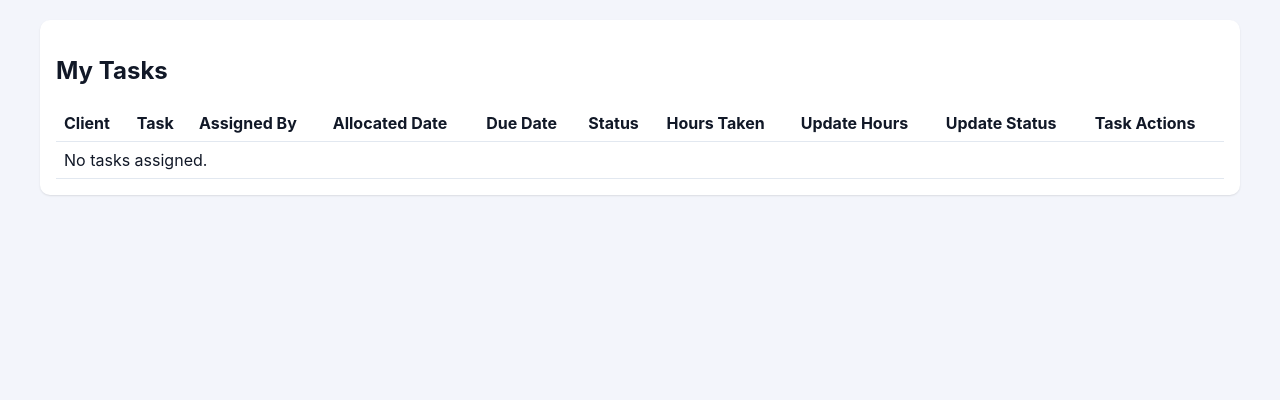
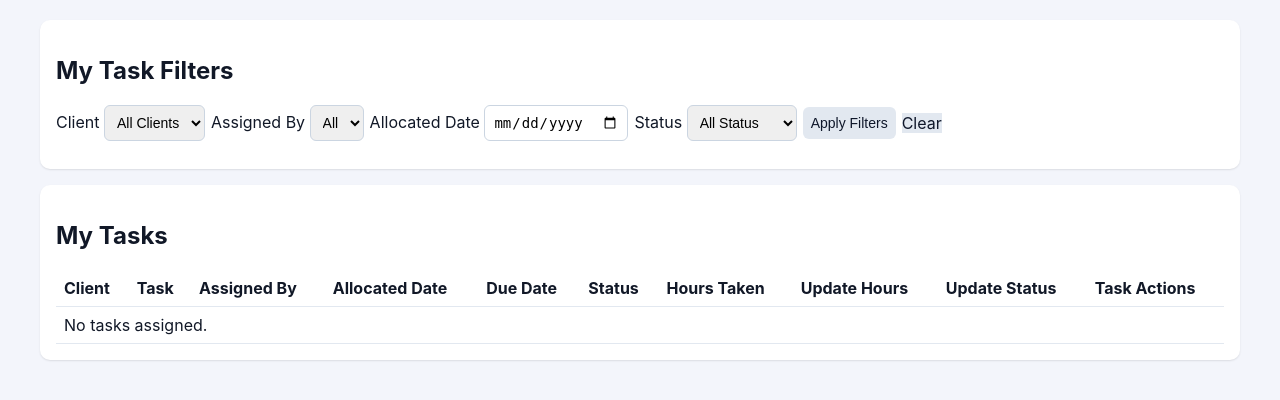
Before and after one commit to abilashcjsap-kkz/Task-Management-Application, a Flask app: template templates/dashboard_member.html in a window 1280 px wide. Shown: the part 107-507 px from the top of the page. Run offline with Flask 3, Linux system fonts and the light colour scheme; the template is opened without the code that fills it, so the values that code supplies are empty.

Commit message:
Add member task filters for client assigner allocated date and status

```diff
--- a/app.py
+++ b/app.py
@@ -348,16 +348,54 @@
             inputs_by_task=inputs_by_task,
         )
 
+    member_client_id = request.args.get("member_client_id", "").strip()
+    member_assigned_by = request.args.get("member_assigned_by", "").strip()
+    member_allocated_date = request.args.get("member_allocated_date", "").strip()
+    member_status = request.args.get("member_status", "").strip()
+
+    member_filters = ["t.assigned_to = ?"]
+    member_params = [current_user["id"]]
+
+    if member_client_id:
+        try:
+            int(member_client_id)
+            member_filters.append("t.client_id = ?")
+            member_params.append(member_client_id)
+        except ValueError:
+            flash("Invalid member client filter.", "danger")
+
+    if member_assigned_by:
+        try:
+            int(member_assigned_by)
+            member_filters.append("t.assigned_by = ?")
+            member_params.append(member_assigned_by)
+        except ValueError:
+            flash("Invalid assigned by filter.", "danger")
+
+    if member_allocated_date:
+        try:
+            datetime.strptime(member_allocated_date, "%Y-%m-%d")
+            member_filters.append("date(t.allocated_date) = date(?)")
+            member_params.append(member_allocated_date)
+        except ValueError:
+            flash("Invalid allocated date filter.", "danger")
+
+    if member_status in ["todo", "in_progress", "done"]:
+        member_filters.append("t.status = ?")
+        member_params.append(member_status)
+
+    member_where = " WHERE " + " AND ".join(member_filters)
+
     tasks = db.execute(
-        """
+        f"""
         SELECT t.*, c.name AS client_name, a.username AS assigner_name
         FROM tasks t
         JOIN clients c ON c.id = t.client_id
         JOIN users a ON a.id = t.assigned_by
-        WHERE t.assigned_to = ?
+        {member_where}
         ORDER BY t.created_at DESC
         """,
-        (current_user["id"],),
+        member_params,
     ).fetchall()
 
     task_ids = [str(t["id"]) for t in tasks]
@@ -375,7 +413,43 @@
         for row in rows:
             inputs_by_task.setdefault(row["task_id"], []).append(row)
 
-    return render_template("dashboard_member.html", tasks=tasks, inputs_by_task=inputs_by_task)
+    member_clients = db.execute(
+        """
+        SELECT DISTINCT c.id, c.name
+        FROM tasks t
+        JOIN clients c ON c.id = t.client_id
+        WHERE t.assigned_to = ?
+        ORDER BY c.name
+        """,
+        (current_user["id"],),
+    ).fetchall()
+
+    member_assigners = db.execute(
+        """
+        SELECT DISTINCT u.id, u.username
+        FROM tasks t
+        JOIN users u ON u.id = t.assigned_by
+        WHERE t.assigned_to = ?
+        ORDER BY u.username
+        """,
+        (current_user["id"],),
+    ).fetchall()
+
+    member_filter_values = {
+        "member_client_id": member_client_id,
+        "member_assigned_by": member_assigned_by,
+        "member_allocated_date": member_allocated_date,
+        "member_status": member_status,
+    }
+
+    return render_template(
+        "dashboard_member.html",
+        tasks=tasks,
+        inputs_by_task=inputs_by_task,
+        member_clients=member_clients,
+        member_assigners=member_assigners,
+        member_filter_values=member_filter_values,
+    )
 
 
 @app.route("/members", methods=["GET", "POST"])
--- a/templates/dashboard_member.html
+++ b/templates/dashboard_member.html
@@ -1,5 +1,41 @@
 {% extends 'base.html' %}
 {% block content %}
+<section class="card">
+  <h2>My Task Filters</h2>
+  <form action="{{ url_for('dashboard') }}" method="get" class="inline-form wrap filter-bar">
+    <label>
+      Client
+      <select name="member_client_id">
+        <option value="">All Clients</option>
+        {% for c in member_clients %}
+        <option value="{{ c['id'] }}" {% if member_filter_values['member_client_id'] == (c['id'] | string) %}selected{% endif %}>{{ c['name'] }}</option>
+        {% endfor %}
+      </select>
+    </label>
+    <label>
+      Assigned By
+      <select name="member_assigned_by">
+        <option value="">All</option>
+        {% for a in member_assigners %}
+        <option value="{{ a['id'] }}" {% if member_filter_values['member_assigned_by'] == (a['id'] | string) %}selected{% endif %}>{{ a['username'] }}</option>
+        {% endfor %}
+      </select>
+    </label>
+    <label>Allocated Date <input type="date" name="member_allocated_date" value="{{ member_filter_values['member_allocated_date'] }}" /></label>
+    <label>
+      Status
+      <select name="member_status">
+        <option value="">All Status</option>
+        <option value="todo" {% if member_filter_values['member_status'] == 'todo' %}selected{% endif %}>To Do</option>
+        <option value="in_progress" {% if member_filter_values['member_status'] == 'in_progress' %}selected{% endif %}>In Progress</option>
+        <option value="done" {% if member_filter_values['member_status'] == 'done' %}selected{% endif %}>Done</option>
+      </select>
+    </label>
+    <button class="btn" type="submit">Apply Filters</button>
+    <a class="btn" href="{{ url_for('dashboard') }}">Clear</a>
+  </form>
+</section>
+
 <section class="card">
   <h2>My Tasks</h2>
   <table>
```
Also changed, not shown: tests/test_app.py (+53 -0 lines), README.md.
